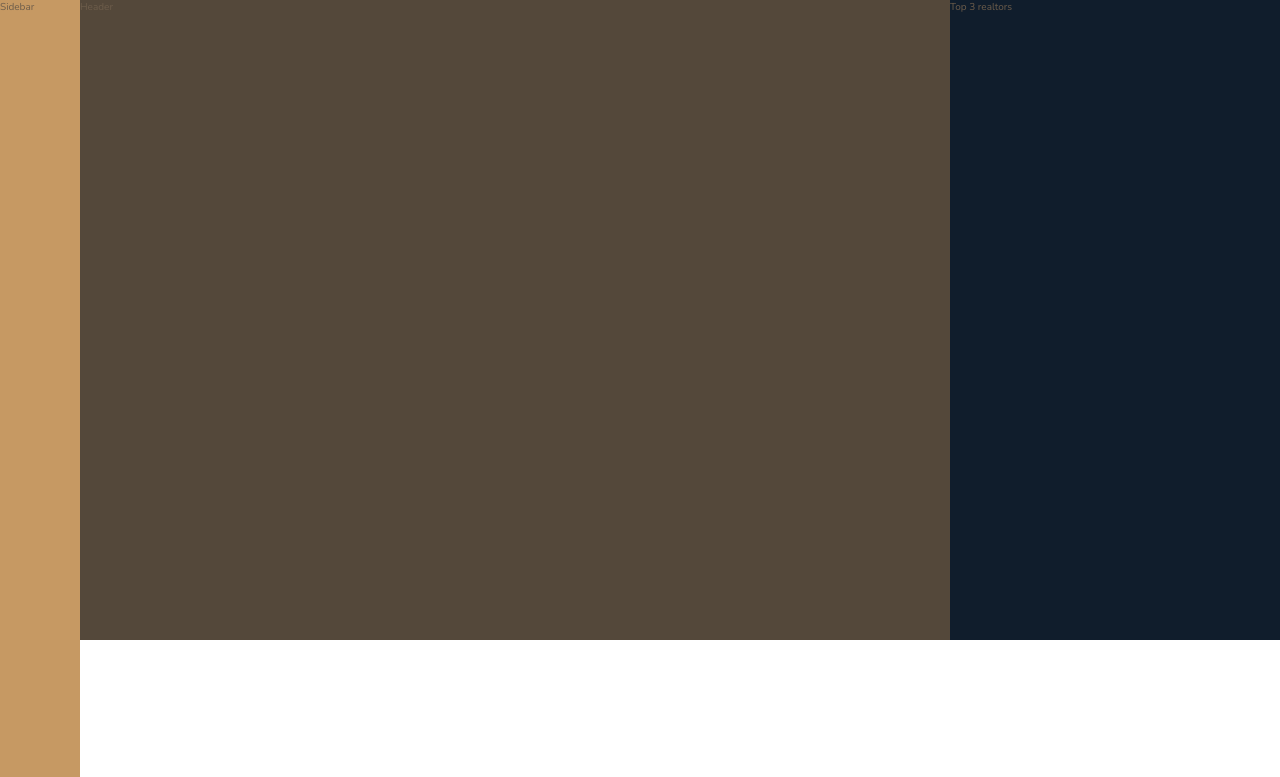
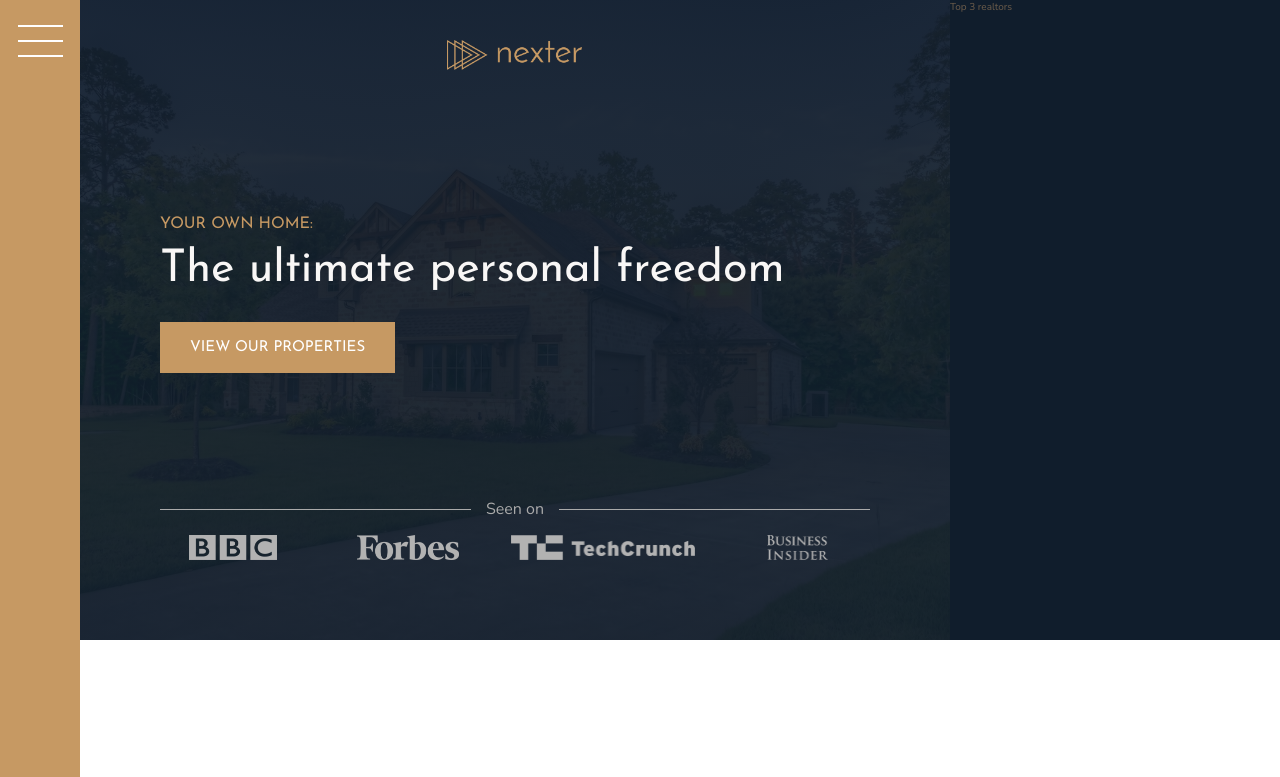
Before and after one commit to VladNcode/nexter-css, a plain HTML site: page index.pug in a window 1280 px wide. Shown: the top 777 px of the page. Drawn offline with nearby package versions, Linux system fonts and the light colour scheme; files that its build step writes are made by us from their sources.

Commit message:
built header and styled it

```diff
--- a/index.pug
+++ b/index.pug
@@ -9,9 +9,24 @@ head
   title nexter &mdash; your home, your freedom
 
 body.container
-  .sidebar Sidebar
-  header.header Header
+  .sidebar
+    button.nav-btn
+
+  header.header
+    img.header__logo(src="img/logo.png" alt="Nexter logo")
+    h3.heading-3 Your own home:
+    h1.heading-1 The ultimate personal freedom
+    button.btn.header__btn View our properties
+    .header__seenon-text Seen on
+    .header__seenon-logos
+      img(src="img/logo-bbc.png" alt="Seen on logo 1")
+      img(src="img/logo-forbes.png" alt="Seen on logo 2")
+      img(src="img/logo-techcrunch.png" alt="Seen on logo 3")
+      img(src="img/logo-bi.png" alt="Seen on logo 4")
+
+
   .realtors Top 3 realtors
+
   section.features
     .feature
       svg.feature__icon
--- a/sass/_header.sass
+++ b/sass/_header.sass
@@ -1,3 +1,47 @@
 .header
   background-color: $color-grey-dark-1
   grid-column: full-start / col-end 6
+  background-image: linear-gradient(rgba($color-secondary, .93), rgba($color-secondary, .93)), url(../img/hero.jpeg)
+  background-size: cover
+  background-position: center
+  padding: 8rem
+  padding-top: 4rem
+
+  display: grid
+  grid-template-rows: 1fr min-content minmax(6rem, min-content) 1fr
+  grid-template-columns: minmax(min-content, max-content)
+  grid-row-gap: 1.5rem
+  justify-content: center
+
+  &__logo
+    justify-self: center
+    height: 3rem
+  &__btn
+    align-self: start
+    justify-self: start
+
+  &__seenon-text
+    display: grid
+    grid-template-columns: 1fr max-content 1fr
+    grid-column-gap: 1.5rem
+    align-items: center
+
+    font-size: 1.6rem
+    color: $color-grey-light-2
+
+    &::before,
+    &::after
+      content: ""
+      display: block
+      height: 1px
+      background-color: currentColor
+
+  &__seenon-logos
+    display: grid
+    grid-template-columns: repeat(4, 1fr)
+    gap: 3rem
+    justify-items: center
+    filter: brightness(70%)
+
+    img
+      height: 2.5rem
--- a/sass/_sidebar.sass
+++ b/sass/_sidebar.sass
@@ -2,3 +2,27 @@
   background-color: $color-primary
   grid-column: sidebar-start / sidebar-end
   grid-row: 1 / -1
+  display: flex
+  justify-content: center
+
+.nav-btn
+  border: none
+  border-radius: 0
+  background-color: #fff
+  height: 2px
+  width: 4.5rem
+  margin-top: 4rem
+
+  &::before,
+  &::after
+    content: ""
+    background-color: #fff
+    height: 2px
+    width: 4.5rem
+    display: block
+
+  &::before
+    transform: translateY(-1.5rem)
+
+  &::after
+    transform: translateY(1.3rem)
--- a/sass/_typography.sass
+++ b/sass/_typography.sass
@@ -4,6 +4,9 @@
 
 .heading-1
   @extend %heading
+  font-size: 4.5rem
+  color: $color-grey-light-1
+  line-height: 1
 
 .heading-2
   @extend %heading
```
Also changed, not shown: css/style.css, index.html, 1 other file.
